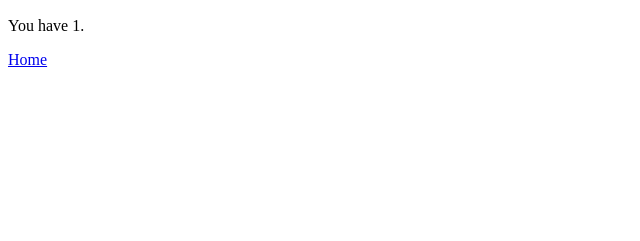
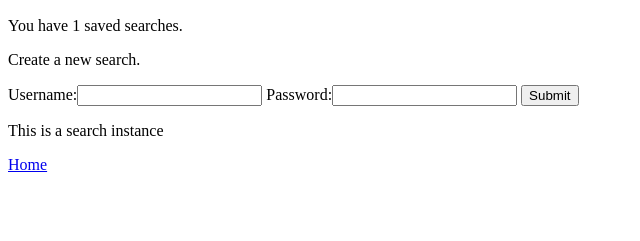
Before and after one commit to josephtoles/search-engine, a Django app: template web/templates/account.html in a window 1280 px wide. Shown: the part 59-300 px from the top of the page, without its empty margins (0-640 px from the left). Run offline with Django 3.2, Linux system fonts and the light colour scheme; the template is opened without the code that fills it: values that come from a table or form of the project are taken from there, others are empty; tables that the repository leaves empty hold one stand-in row (values such as "Sample post"); parts of the project's set-up code (start-up, migrations or seed data) failed here and were passed over.

Commit message:
Fixed typo

```diff
--- a/web/forms.py
+++ b/web/forms.py
@@ -4,6 +4,10 @@
 class URLForm(forms.Form):
     url = forms.URLField(label='url', max_length=100)
 
+class SearchForm(forms.Form):
+    title = forms.CharField(max_length=100)
+    url = forms.URLField(label='url', max_length=100)
+
 class LoginForm(forms.Form):
     username = forms.CharField(max_length=100)
     password = forms.CharField(widget=forms.PasswordInput(render_value=False),max_length=100)
--- a/web/templates/account.html
+++ b/web/templates/account.html
@@ -5,8 +5,21 @@
     Your name is {{ user.username }}.
 </p>
 <p>
-    You have {{ searches.count }}.
+    You have {{ searches.count }} saved searches.
 </p>
+<p>
+    Create a new search.
+    <form action="{% url 'TODO' %}" method="post">
+        {% csrf_token %}
+        {{ form }}
+        <input type="submit" value="Submit" />
+    </form>
+</p>
+{% for search in searches %}
+    <p>
+        This is a search instance
+    </p>
+{% endfor %}
 <p>
     <a href={% url 'home' %}>Home</a>
 </p>
```
